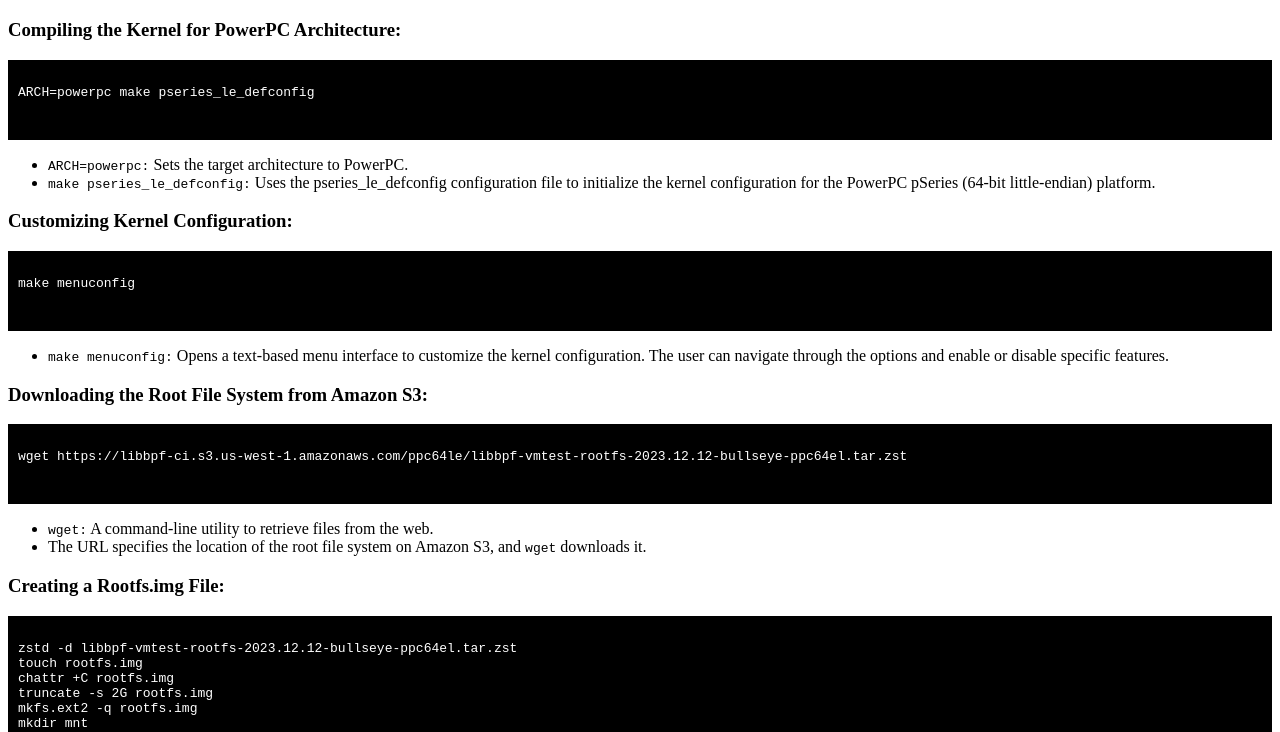
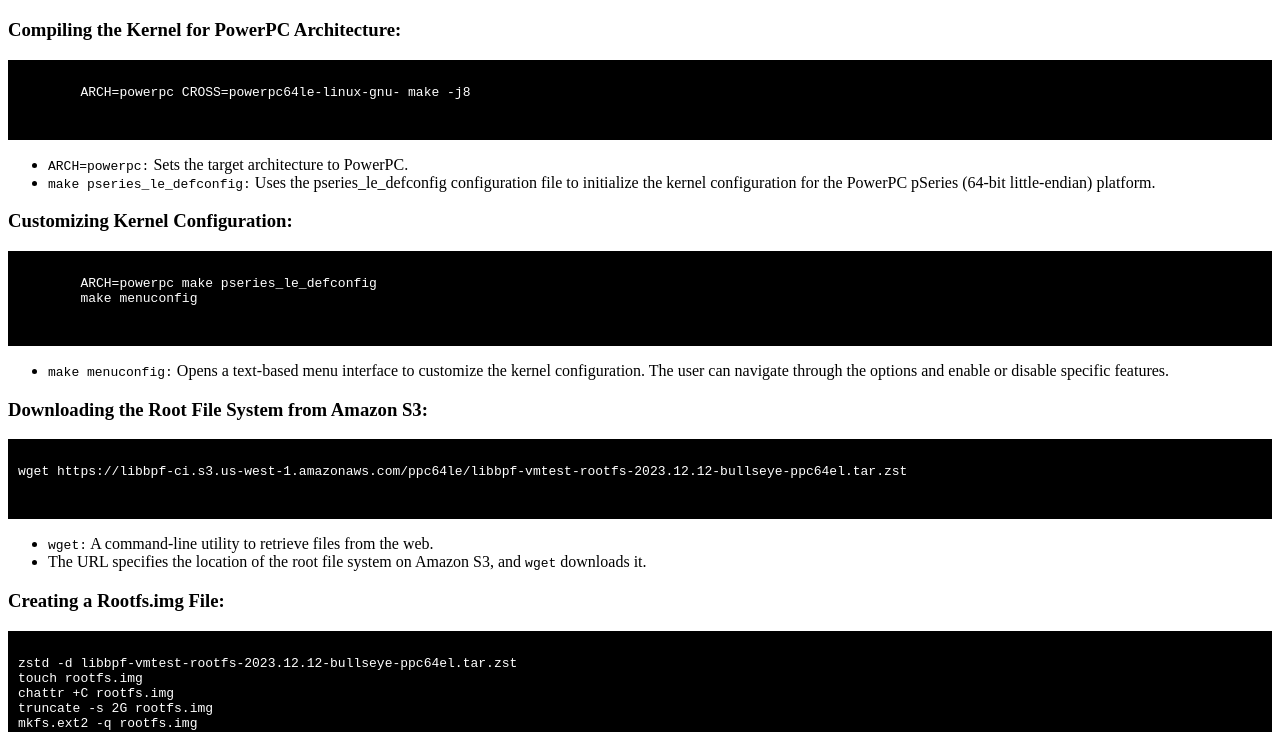
Before and after one commit to dubeyabhishek/resources_publish, a plain HTML site: page index.html in a window 1280 px wide. Shown: the part 61-793 px from the top of the page. Drawn offline with Linux system fonts and the light colour scheme.

Commit message:
Update index.html

```diff
--- a/index.html
+++ b/index.html
@@ -20,7 +20,7 @@
     <h3>Compiling the Kernel for PowerPC Architecture:</h3>
     <pre>
     <code>
-ARCH=powerpc make pseries_le_defconfig
+        ARCH=powerpc CROSS=powerpc64le-linux-gnu- make -j8
     </code>
     </pre>
     <ul>
@@ -31,7 +31,8 @@ ARCH=powerpc make pseries_le_defconfig
     <h3>Customizing Kernel Configuration:</h3>
     <pre>
     <code>
-make menuconfig
+        ARCH=powerpc make pseries_le_defconfig
+        make menuconfig
     </code>
     </pre>
     <ul>
```
